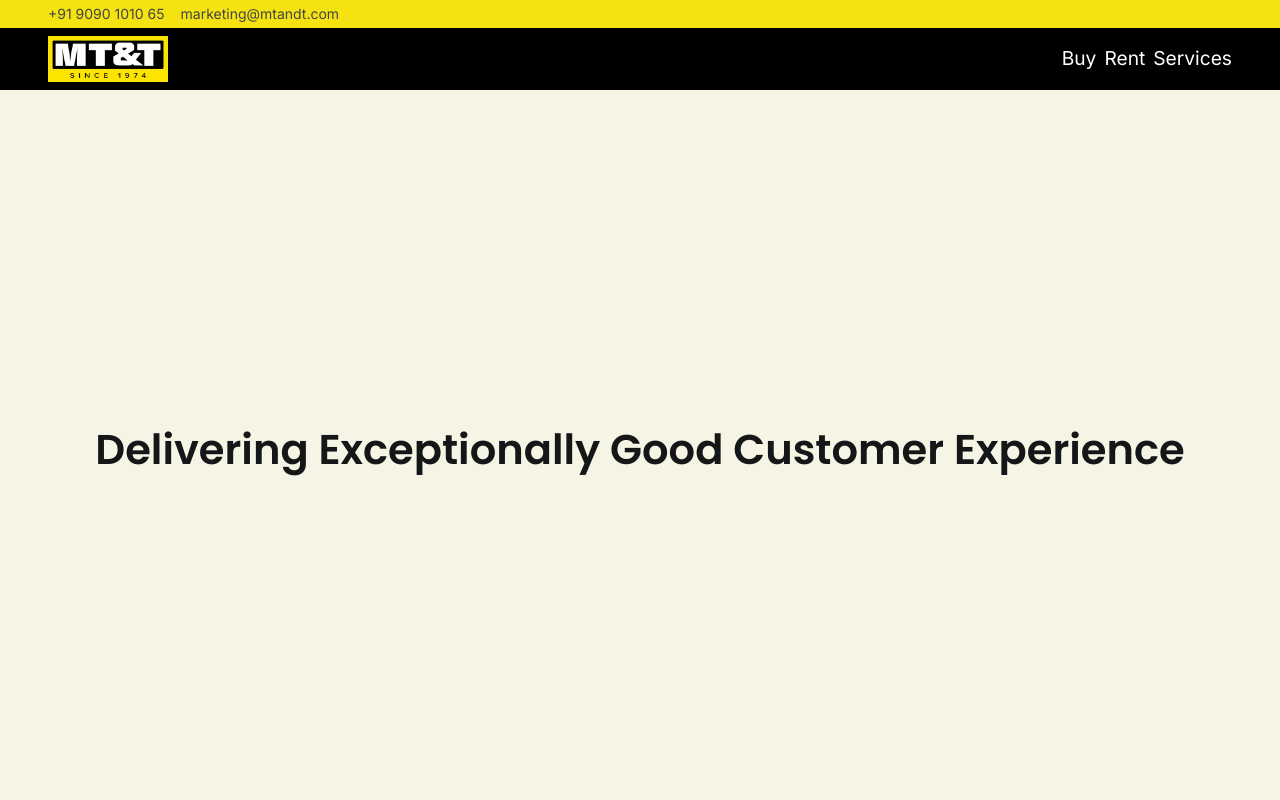
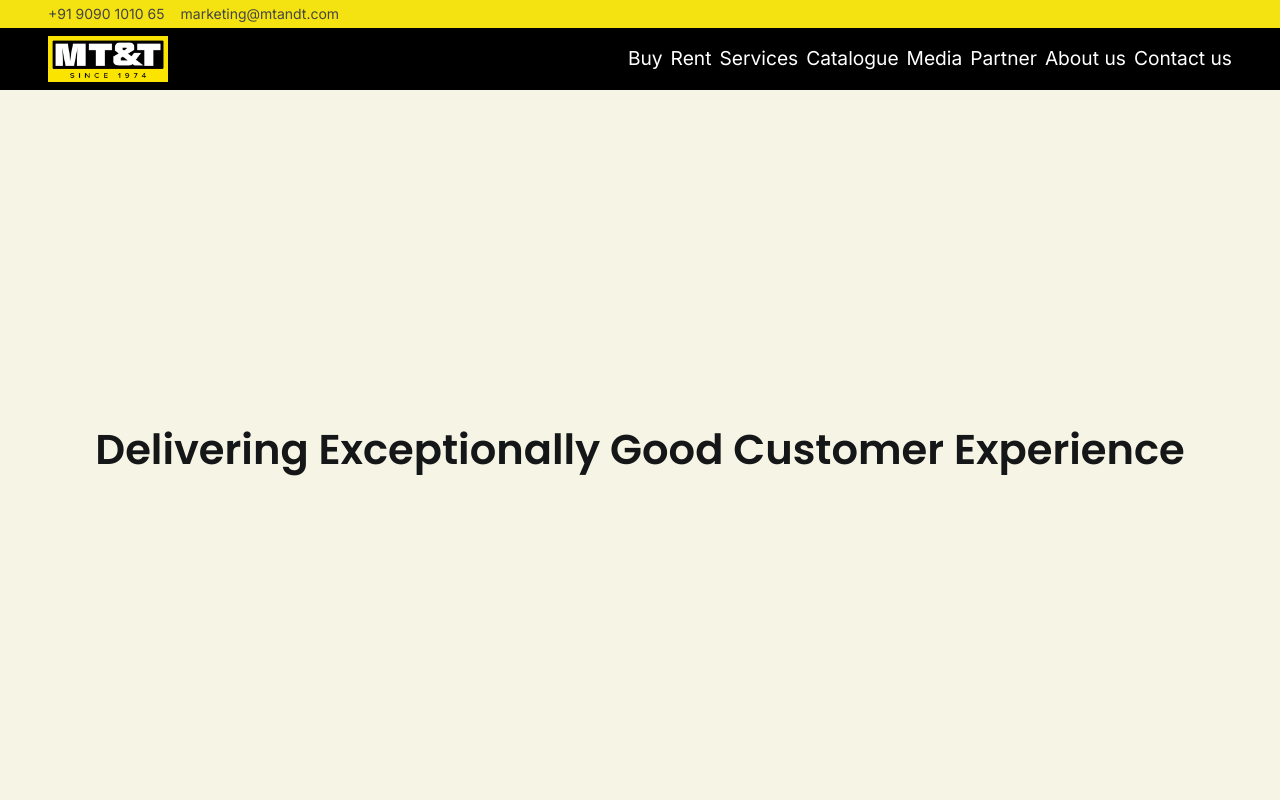
Before and after one commit to tech-mtandt/testbench, a Next.js app: page / in a window 1280 px wide. Shown: the top 800 px of the page. Built offline with nearby package versions, Linux system fonts and the light colour scheme.

Commit message:
chore: add content pages

```diff
--- /dev/null
+++ b/src/app/(frontend)/about/page.tsx
@@ -0,0 +1,9 @@
+export default function Page() {
+  return (
+    <div className="default-height flex items-center overflow-clip">
+      <main className="w-full">
+        <h2 className="font-semibold text-center">About us</h2>
+      </main>
+    </div>
+  );
+}
--- /dev/null
+++ b/src/app/(frontend)/catalogue/page.tsx
@@ -0,0 +1,9 @@
+export default function Page() {
+  return (
+    <div className="default-height flex items-center overflow-clip">
+      <main className="w-full">
+        <h2 className="font-semibold text-center">Catalogue</h2>
+      </main>
+    </div>
+  );
+}
--- /dev/null
+++ b/src/app/(frontend)/contact/page.tsx
@@ -0,0 +1,9 @@
+export default function Page() {
+  return (
+    <div className="default-height flex items-center overflow-clip">
+      <main className="w-full">
+        <h2 className="font-semibold text-center">Contact us</h2>
+      </main>
+    </div>
+  );
+}
--- a/src/app/(frontend)/layout.tsx
+++ b/src/app/(frontend)/layout.tsx
@@ -7,8 +7,8 @@ import Header from "@/ui/Header";
 import Smooth from "@/components/Smooth";
 
 export const metadata: Metadata = {
-  title: "Lalith - Product Design Portfolio",
-  description: "Lalith Kishore's portfolio website",
+  title: "mtandt - Industrial & Safety Equipment Rental",
+  description: "Industrial & Safety Equipment Rental | Scaffolding & AWP",
 };
 
 export default function RootLayout({
--- /dev/null
+++ b/src/app/(frontend)/media/page.tsx
@@ -0,0 +1,9 @@
+export default function Page() {
+  return (
+    <div className="default-height flex items-center overflow-clip">
+      <main className="w-full">
+        <h2 className="font-semibold text-center">Media</h2>
+      </main>
+    </div>
+  );
+}
--- /dev/null
+++ b/src/app/(frontend)/partner/page.tsx
@@ -0,0 +1,9 @@
+export default function Page() {
+  return (
+    <div className="default-height flex items-center overflow-clip">
+      <main className="w-full">
+        <h2 className="font-semibold text-center">Partner with us</h2>
+      </main>
+    </div>
+  );
+}
--- /dev/null
+++ b/src/app/(frontend)/products/page.tsx
@@ -0,0 +1,9 @@
+export default function Page() {
+  return (
+    <div className="default-height flex items-center overflow-clip">
+      <main className="w-full">
+        <h2 className="font-semibold text-center">Catalogue</h2>
+      </main>
+    </div>
+  );
+}
--- /dev/null
+++ b/src/app/(frontend)/services/page.tsx
@@ -0,0 +1,9 @@
+export default function Page() {
+  return (
+    <div className="default-height flex items-center overflow-clip">
+      <main className="w-full">
+        <h2 className="font-semibold text-center">Services</h2>
+      </main>
+    </div>
+  );
+}
--- a/src/ui/Header/index.tsx
+++ b/src/ui/Header/index.tsx
@@ -17,14 +17,29 @@ export default function Header() {
             </Link>
           </span>
           <span className="w-2/3 flex justify-end gap-2">
-            <Link href="/buy" className="text-white">
+            <Link href="/products" className="text-white">
               Buy
             </Link>
-            <Link href="/rent" className="text-white">
+            <Link href="/products" className="text-white">
               Rent
             </Link>
             <Link href="/services" className="text-white">
               Services
+            </Link>
+            <Link href="/catalogue" className="text-white">
+              Catalogue
+            </Link>
+            <Link href="/media" className="text-white">
+              Media
+            </Link>
+            <Link href="/partner" className="text-white">
+              Partner
+            </Link>
+            <Link href="/about" className="text-white">
+              About us
+            </Link>
+            <Link href="/contact" className="text-white">
+              Contact us
             </Link>
           </span>
         </div>
```
